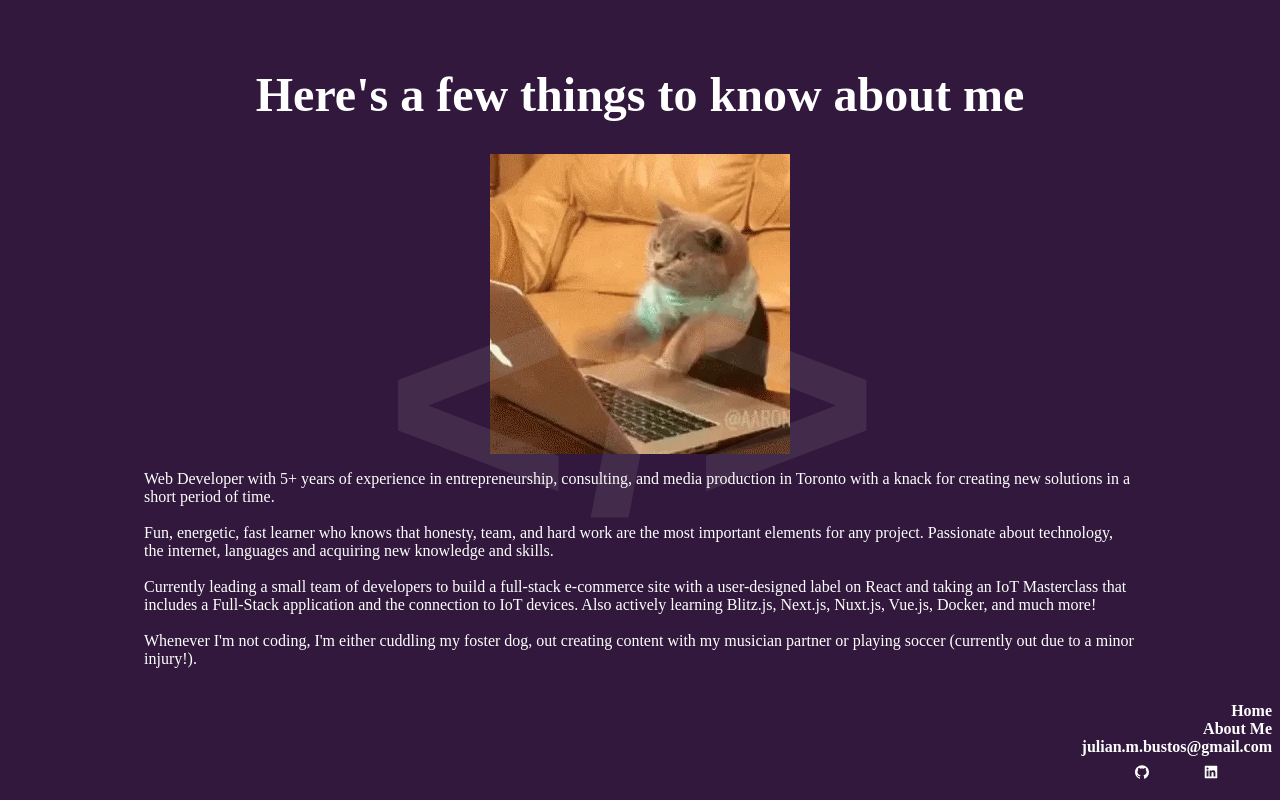
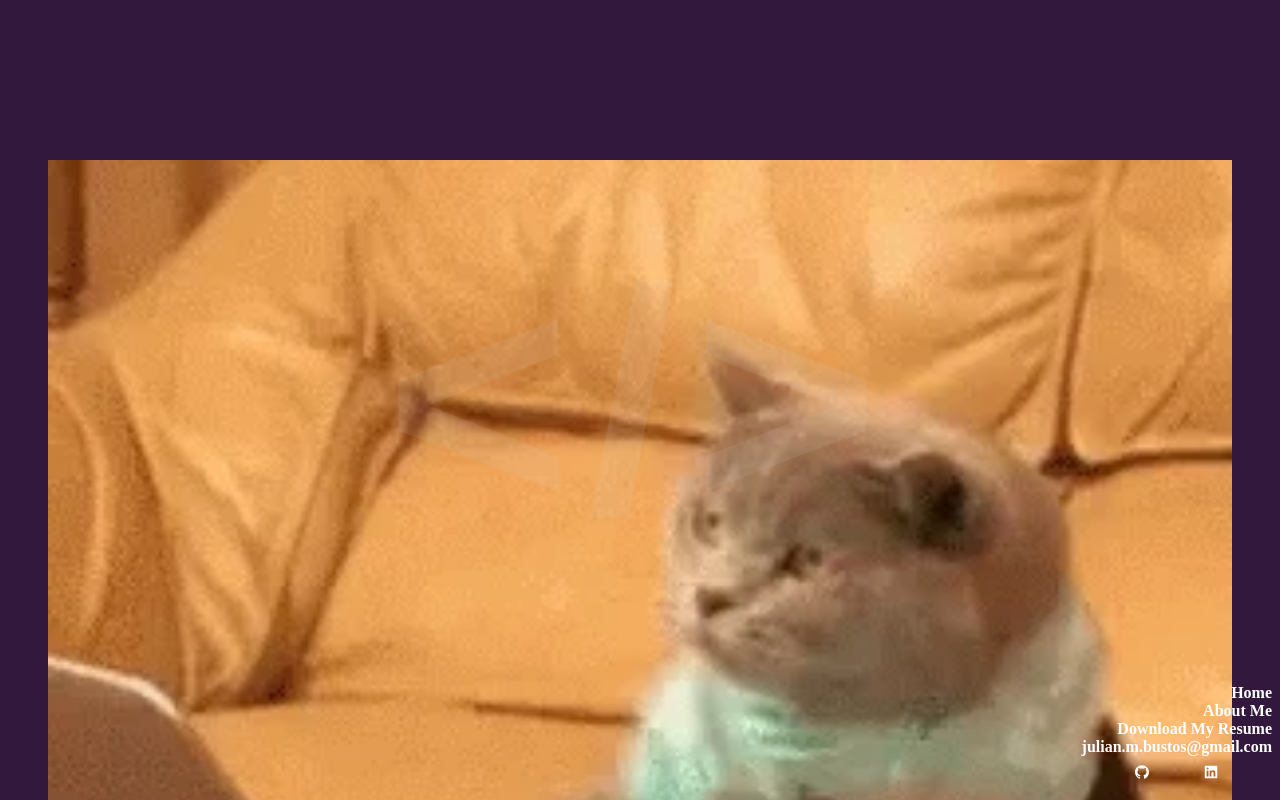
Before and after one commit to julimancan/julres, a Next.js app: page /about in a window 1280 px wide. Shown: the top 800 px of the page. Built offline with nearby package versions, Linux system fonts and the light colour scheme.

Commit message:
added content to index and fixed styling issues

```diff
--- a/animations.js
+++ b/animations.js
@@ -60,3 +60,22 @@ export const pageVariants = {
     opacity: 0
   }
 }
+
+export const programmingContVariants = {
+  hidden: { opacity: 0, backgroundColor: "", y: 100 },
+  show: {
+    opacity: 1,
+    // backgroundColor: "blue",
+    transition: {
+      staggerChildren: 3.5,
+      duration: 1
+    },
+    y: 0
+  },
+
+}
+
+export const progLangVariants = {
+  hidden: { opacity: 0 },
+  show: { opacity: 1 }
+}
--- a/components/BurgerMenu.js
+++ b/components/BurgerMenu.js
@@ -9,7 +9,7 @@ import mediaQueries from '../utils/mediaQueries.ts';
 const transitionDuration = ".4s";
 
 const BurgerContainer = styled.div`
-  top: 4rem;
+  top: 2rem;
   right: 2rem;
   position: fixed;
   color: white;
@@ -98,7 +98,7 @@ const NavigationItem = styled.li`
     font-weight: bold;
     margin: 0.3rem;
     cursor: pointer;
-    font-size: 1.5rem;
+    font-size: 1rem;
   }
   a {
     text-transform: uppercase;
@@ -125,16 +125,16 @@ const NavigationItem = styled.li`
 const BurgerMenu = () => {
   const [navOpen, setNavOpen] = useState(false);
   return (
-    <NavContainer open={navOpen}>
-      <BurgerContainer open={navOpen} >
-        <Burger open={navOpen} onClick={() => setNavOpen(!navOpen)} />
+    <NavContainer  open={navOpen}>
+      <BurgerContainer onClick={() => setNavOpen(!navOpen)} open={navOpen} >
+        <Burger open={navOpen}  />
       </BurgerContainer>
 
       <NavigationList open={navOpen}>
         {menuItems.map((item, index) => (
           <NavigationItem key={index} open={navOpen} index={index}>
             {item.name === "Download My Resume" ? (
-              <a href={item.name} download />
+              <a href={item.name} download><h3>{item.name}</h3></a>
             ) : item.name === "social links" ? (
               <SocialLinks/>
             ) : (
--- a/components/Layout.js
+++ b/components/Layout.js
@@ -21,7 +21,7 @@ const LayoutWrapper = styled.div`
     align-items: center;
     justify-content: center;
     color: ${colors.textColor};
-    padding: 3rem 11ch 3rem;
+    padding: 3rem 4ch 3rem;
     opacity: 1;
     * {
     /* border: 1px solid black; */
@@ -31,7 +31,7 @@ const LayoutWrapper = styled.div`
       white-space: nowrap;
     }
     ${mediaQueries.phablet_up`
-      padding: 0 18ch 3rem;
+      padding: 0 6ch 3rem;
       h1 {
         font-size: 2rem
       }
--- a/components/Navbar.js
+++ b/components/Navbar.js
@@ -41,7 +41,7 @@ const Navbar = () => {
       {menuItems.map((item, index) => (
           <li key={index} index={index}>
             {item.name === "Download My Resume" ? (
-              <a href={item.name} download />
+              <a href={item.name} download><h4>{item.name}</h4></a>
             ) : item.name === "social links" ? (
               <SocialLinks/>
             ) : (
--- a/components/TopScrollBar.js
+++ b/components/TopScrollBar.js
@@ -5,7 +5,7 @@ export const TopScrollBar = styled.div`
   /* color: white; */
   background: white;
   /* width: 100%; */
-  height: 10px;
+  height: .2rem;
   position: fixed;
   z-index: 100;
   width: ${({ scrollYProgress }) => scrollYProgress ? scrollYProgress : 0}vw;
--- a/components/components.js
+++ b/components/components.js
@@ -7,7 +7,7 @@ export const DesktopList = styled("ul")`
   grid-template-columns: repeat(3, 1fr);
   gap: 1rem;
   margin: 2rem;
-   background: red;
+   /* background: red; */
   width: 100%;
 
   li {
--- a/components/menuItems.js
+++ b/components/menuItems.js
@@ -1,8 +1,8 @@
 const menuItems = [
   { name: "Home", url: "/" },
   { name: "About Me", url: "/about" },
+  { name: "Download My Resume", url: "/JulianBustosWebDevResume.pdf" },
   { name: "julian.m.bustos@gmail.com", url: "julian.m.bustos@gmail.com" },
-  { name: "Download My Resume", url: "/JulianBustosWebDevResume.pdf" },
   { name: "social links", url: "" },
 
 ];
--- a/pages/about.js
+++ b/pages/about.js
@@ -6,24 +6,53 @@ import { colors } from "../siteColors";
 
 
 const AboutPage = styled(motion.main)`
+  /* padding-top: 10rem; */
 
   /* border: 1px solid black; */
   * {
 
   /* border: 1px solid black; */
   }
+  .cat-container {
+    background: red;
+    display: flex;
+    justify-content: center;
+    margin: 10rem 0 0rem;
+    width: 100%;
+    .cat {
+      width: 100%;
+
+      }
+    }
     h1 {
-      margin-bottom: 2rem;
+      margin: 1rem 0;
     }
   article {
       display: grid;
       /* align-items: center; */
-
+      position: relative;
     .image-container {
       /* background: red; */
       display: flex;
       justify-content: center;
       margin: 0 0 1rem;
+      width: 100%;
+      .cat {
+        width: 100%;
+
+      }
+    }
+    .profile {
+      width: 10rem;
+      overflow: hidden;
+      height: 10rem;
+      border-radius: 10rem;
+      /* position: absolute; */
+      /* top: 75%; */
+      /* bottom: 0; */
+      /* left: 50%; */
+      /* transform: translate(-50%, 0%); */
+      margin: 1rem auto;
     }
   }
 `;
@@ -33,17 +62,20 @@ const About = () => {
   console.log(`here~!!!`)
   return (
     <AboutPage>
-      <h1>Here's a few things to know about me</h1>
+      <div className="cat-container">
+        <img src="/catCoding.webp" alt="cat coding" className="cat" />
+      </div>
+      <h1>Profile</h1>
       <article>
-      <div className="image-container">
-      <img src="/catCoding.webp" alt="cat coding"/>
-      </div>
         {profile.map((paragraph, index) => (
           <div key={index}>
             <p>{paragraph}</p>
             <br />
           </div>
         ))}
+        <div className="image-container profile">
+          <img src="/juli.jpg" alt="juli's face" />
+        </div>
       </article>
     </AboutPage>
   )
--- a/pages/app.css
+++ b/pages/app.css
@@ -2,7 +2,9 @@
   padding: 0;
   margin: 0;
   box-sizing: border-box;
+  scrollbar-width: none;  /* Firefox */
 }
 ::-webkit-scrollbar {
   display: none;
+  -ms-overflow-style: none;  /* IE and Edge */
 }
--- a/siteColors.js
+++ b/siteColors.js
@@ -6,7 +6,7 @@ export const colors = {
   menuBackgroundColor: "#542966",
   menuBarColor: "white",
   menuTextColor: "white",
-  projectCardBackground: "lightgrey",
-  projectCardTitle: "#31183C",
+  projectCardBackground: "#6B3482",
+  projectCardTitle: "white",
 
 }
```
Also changed, not shown: components/ProgrammingLanguages.js (+52 -24 lines), pages/index.js (+26 -17 lines), public/juli.jpg (added).
